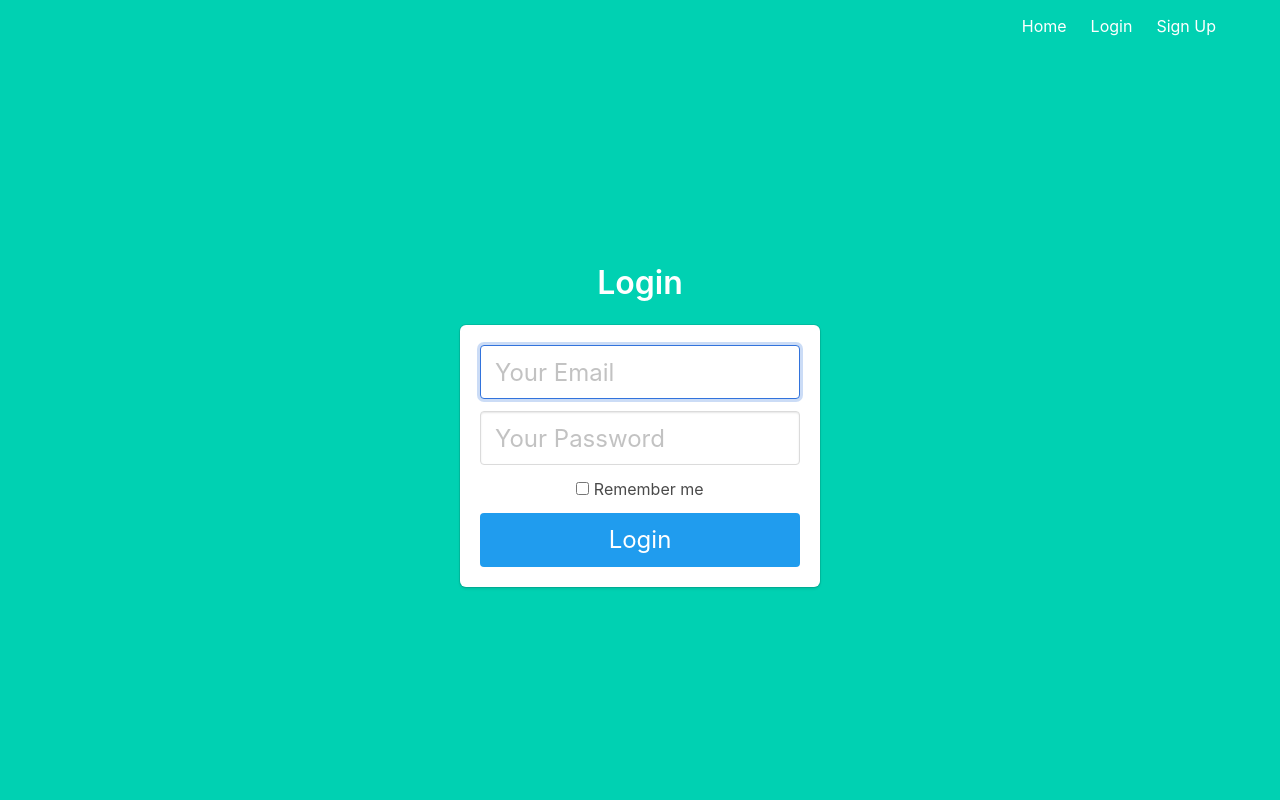
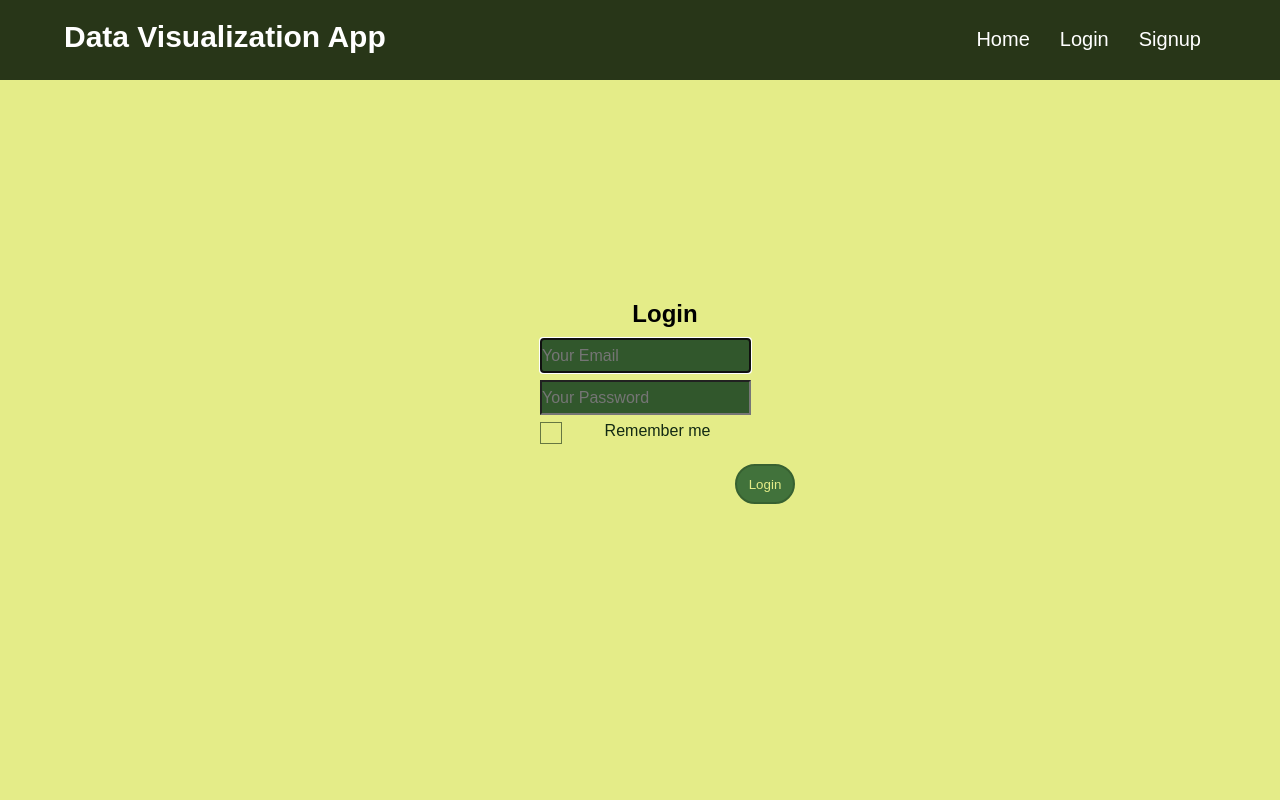
Before and after one commit to johngithinji-cs/Data-Visualization-project, a Flask app: page /login in a window 1280 px wide. Run offline with Flask 2, Linux system fonts and the light colour scheme.

Commit message:
Frontend revamp

```diff
--- a/app/__init__.py
+++ b/app/__init__.py
@@ -11,7 +11,7 @@ from .models.csv_data import CSVData
 
 
 # initialize flask
-app = Flask(__name__)
+app = Flask(__name__, template_folder='templates', static_folder='static')
 app.config['SECRET_KEY'] = 'qwerty'
 app.config['SQLALCHEMY_DATABASE_URI'] =\
   'mysql+mysqlconnector://analyst:project@localhost/user_data'
--- /dev/null
+++ b/app/static/base.css
@@ -0,0 +1,245 @@
+* {
+    padding: 0;
+    margin: 0;
+    box-sizing: border-box;
+}
+
+body {
+    color: black;
+    font-family: "Fira Sans", sans-serif;
+    background-color: #e4ec88;
+}
+
+nav {
+    width: 100%;
+    height: 80px;
+    display: flex;
+    justify-content: space-between;
+    padding: 20px 5%;
+    background-color: #283618;
+}
+
+nav .heading {
+    font-size: 30px;
+    font-weight: 700;
+    color: white;
+}
+
+nav ul {
+    display: flex;
+    list-style: none;
+}
+
+nav ul li {
+    padding: 8px 15px;
+    border-radius: 10px;
+    transition: 0.2s ease-in;
+}
+
+nav ul li a {
+    color: black;
+    font-size: 20px;
+    font-weight: 500;
+    text-decoration: none;
+    color: white;
+}
+
+nav ul li:hover {
+    background-color: #97a867;
+}
+
+nav ul li a:hover {
+    color: white;
+}
+
+.hero-body {
+    text-align: center;
+    margin-top: 200px;
+}
+
+.login-container {
+    position: absolute;
+    top: 50%;
+    left: 50%;
+    margin: -50px 0 0 -50px;
+}
+
+.box h2 {
+    margin-left: -50%;
+    margin-bottom: 10px;
+}
+
+.box {
+    margin: -50px 0 0 -50px;
+    height: 200px;
+    width: 500px;
+}
+
+.box-1 {
+}
+
+.danger {
+    background-color: rgb(250, 194, 194);
+    border: 1px solid rgb(226, 168, 168);
+    color: rgb(224, 92, 92);
+    width: 300px;
+}
+
+.field {
+    width: 200px;
+    height: 42px;
+}
+
+.field input {
+    height: 35px;
+    background-color: #31572c;
+    font-size: medium;
+    color: #e4ec88;
+}
+
+input[type="checkbox"] { display: none; }
+
+input[type="checkbox"] + label {
+  display: block;
+  position: relative;
+  padding-left: 35px;
+  margin-bottom: 20px;
+  color: #132a13;
+  cursor: pointer;
+  -webkit-user-select: none;
+  -moz-user-select: none;
+  -ms-user-select: none;
+}
+
+input[type="checkbox"] + label:last-child { margin-bottom: 0; }
+
+input[type="checkbox"] + label:before {
+  content: '';
+  display: block;
+  width: 20px;
+  height: 20px;
+  border: 1px solid #132a13;
+  position: absolute;
+  left: 0;
+  top: 0;
+  opacity: .6;
+  -webkit-transition: all .12s, border-color .08s;
+  transition: all .12s, border-color .08s;
+}
+
+input[type="checkbox"]:checked + label:before {
+  width: 10px;
+  top: -5px;
+  left: 5px;
+  border-radius: 0;
+  opacity: 1;
+  border-top-color: transparent;
+  border-left-color: transparent;
+  -webkit-transform: rotate(45deg);
+  transform: rotate(45deg);
+}
+
+.button {
+    background: #41723b;
+    color: #e4ec88;
+    height: 40px;
+    width: 60px;
+    border: 2px solid #376131;
+    border-radius: 20px;
+    text-shadow: none;
+    margin-left: -10%;
+}
+
+.button:hover {
+    background: #283618;
+    color: #e4ec88;
+    border: 1px solid #152504;
+    border-radius: 20px;
+    text-shadow: none;
+}
+
+.title-upload {
+    margin-top: -10%;
+    margin-bottom: 30px;
+}
+
+.drop-container {
+    background: #90a955;
+    position: relative;
+    display: flex;
+    gap: 10px;
+    flex-direction: column;
+    justify-content: center;
+    align-items: center;
+    height: 200px;
+    width: 600px;
+    padding: 20px;
+    border-radius: 10px;
+    border: 2px dashed #283618;
+    color: #283618;
+    cursor: pointer;
+    transition: background .2s ease-in-out, border .2s ease-in-out;
+    margin-left: 27%;
+}
+
+.drop-container:hover {
+    background: #3b5821;
+    border-color: #4f772d;
+    color: #dbe945
+}
+
+.drop-container:hover .drop-title {
+    color: #dbe945;
+}
+
+.drop-title {
+    color: #1f2b13;
+    font-size: 20px;
+    font-weight: bold;
+    text-align: center;
+    transition: color .2s ease-in-out;
+}
+
+.drop-container input {
+    width: 350px;
+    max-width: 100%;
+    color: #283618;
+    padding: 5px;
+    background: rgb(245, 241, 241);
+    border-radius: 10px;
+    border: 1px solid #5bba6f;
+}
+
+.drop-container input::file-selector-button {
+    margin-right: 20px;
+    border: none;
+    background: #41723b;
+    padding: 10px 20px;
+    border-radius: 10px;
+    color: #e4ec88;
+    cursor: pointer;
+    transition: background .2s ease-in-out;
+}
+
+.drop-container input::file-selector-button:hover {
+    background: #283618;
+}
+
+.button-upload {
+    background: #41723b;
+    color: #e4ec88;
+    height: 40px;
+    width: 60px;
+    border: 2px solid #376131;
+    border-radius: 20px;
+    text-shadow: none;
+    margin-top: 20px;
+}
+
+.button-upload:hover {
+    background: #283618;
+    color: #e4ec88;
+    border: 1px solid #152504;
+    border-radius: 20px;
+    text-shadow: none;
+}
--- a/app/templates/base.html
+++ b/app/templates/base.html
@@ -1,59 +1,39 @@
 <!DOCTYPE html>
-<html>
+<html lang="en">
 
     <head>
-    <meta charset="utf-8">
+        <meta charset="UTF-8">
         <meta http-equiv="X-UA-Compatible" content="IE=edge">
-    <meta name="viewport" content="width=device-width, initial-scale=1">
+        <meta name="viewport" content=
+            "width=device-width, initial-scale=1.0">
         <title>Data Visualization App</title>
-    <link rel="stylesheet" href="https://cdnjs.cloudflare.com/ajax/libs/bulma/0.7.2/css/bulma.min.css" />
+	<link rel="stylesheet" href="static/base.css"/>
     </head>
-
     <body>
-    <section class="hero is-primary is-fullheight">
-
-        <div class="hero-head">
-            <nav class="navbar">
-                <div class="container">
-                    <div id="navbarMenuHeroA" class="navbar-menu">
-                        <div class="navbar-end">
-                            <a href="{{ url_for('main.index') }}" class="navbar-item">
-                                Home
-                            </a>
+        <nav>
+            <div class="heading">Data Visualization App</div>
+            <div class="navbar">
+                <ul>
+                    <li><a href="{{ url_for('main.index') }}">Home</a></li>
                     {% if current_user.is_authenticated %}
-                            <a href="{{ url_for('main.profile') }}" class="navbar-item">
-                                Profile
-                            </a>
+                    <li><a href="{{ url_for('main.profile') }}">Profile</a></li>
                     {% endif %}
                     {% if not current_user.is_authenticated %}
-                            <a href="{{ url_for('auth.login') }}" class="navbar-item">
-                                Login
-                            </a>
-                            <a href="{{ url_for('auth.signup') }}" class="navbar-item">
-                                Sign Up
-                            </a>
+                    <li><a href="{{ url_for('auth.login') }}">Login</a></li>
+                    <li><a href="{{ url_for('auth.signup') }}">Signup</a></li>
                     {% endif %}
                     {% if current_user.is_authenticated %}
-                            <a href="{{ url_for('auth.logout') }}" class="navbar-item">
-                                Logout
-                            </a>
-			    <a href="{{ url_for('auth.upload') }}" class="navbar-item">
-				Get Started
-			    </a>
+                    <li><a href="{{ url_for('auth.logout') }}">Logout</a></li>
+                    <li><a href="{{ url_for('auth.upload') }}">Get Started</a></li>
                     {% endif %}
-                        </div>
-                    </div>
+                </ul>
             </div>
         </nav>
-        </div>
-
         <div class="hero-body">
-            <div class="container has-text-centered">
+            <div>
                {% block content %}
                {% endblock %}
             </div>
         </div>
-    </section>
     </body>
-
 </html>
--- a/app/templates/login.html
+++ b/app/templates/login.html
@@ -1,36 +1,31 @@
 {% extends "base.html" %}
 
 {% block content %}
-<div class="column is-4 is-offset-4">
-    <h3 class="title">Login</h3>
+<body>
+  <div class="login-container">
       <div class="box">
+	<h2>Login</h2>
         {% with messages = get_flashed_messages() %}
         {% if messages %}
-            <div class="'notification is-danger">
+          <div class="danger">
           {{ messages[0] }}
           </div>
         {% endif %}
         {% endwith %}
         <form method="POST" action="/login">
           <div class="field">
-                <div class="control">
-                    <input class="input is-large" type="email" name="email" placeholder="Your Email" autofocus="">
-                </div>
-            </div>
-
-            <div class="field">
-                <div class="control">
-                    <input class="input is-large" type="password" name="password" placeholder="Your Password">
-                </div>
+            <input type="email" name="email" placeholder="Your Email" autofocus="">
           </div>
           <div class="field">
-                <label class="checkbox">
-                    <input type="checkbox" name="remember">
-                    Remember me
-                </label>
+            <input type="password" name="password" placeholder="Your Password">
           </div>
-            <button class="button is-block is-info is-large is-fullwidth">Login</button>
+          <div class="field">
+              <input type="checkbox" id="box-1">
+	      <label for="box-1">Remember me</label>
+          </div>
+          <button class="button">Login</button>
         </form>
       </div>
   </div>
+</body>
 {% endblock %}
--- a/app/templates/profile.html
+++ b/app/templates/profile.html
@@ -2,6 +2,6 @@
 
 {% block content %}
 <h1 class="title">
-  Welcome, {{ name }}
+  Welcome {{ name }}
 </h1>
 {% endblock %}
```
Also changed, not shown: app/templates/signup.html (+7 -14 lines), app/templates/upload.html (+9 -4 lines), 1 other file. Lines whose indentation alone changed are shown as unchanged.
